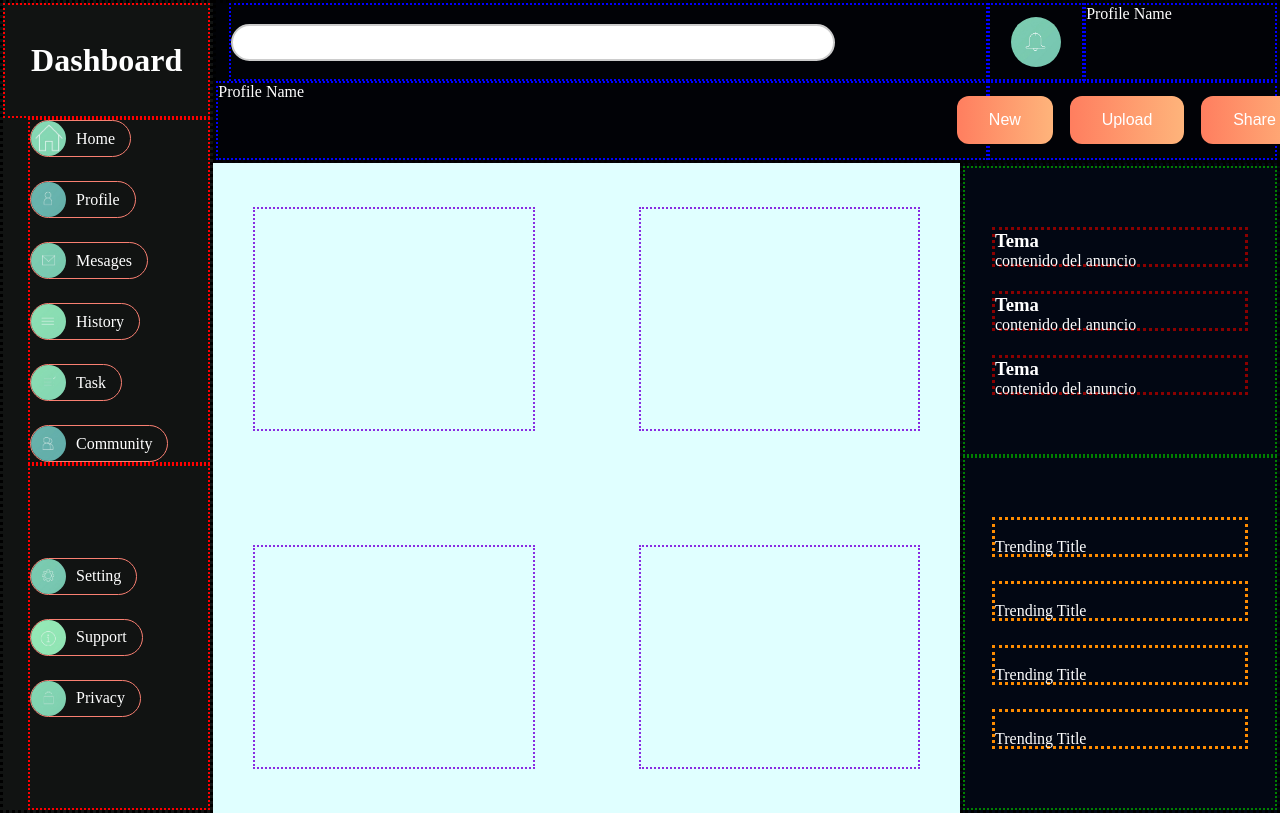
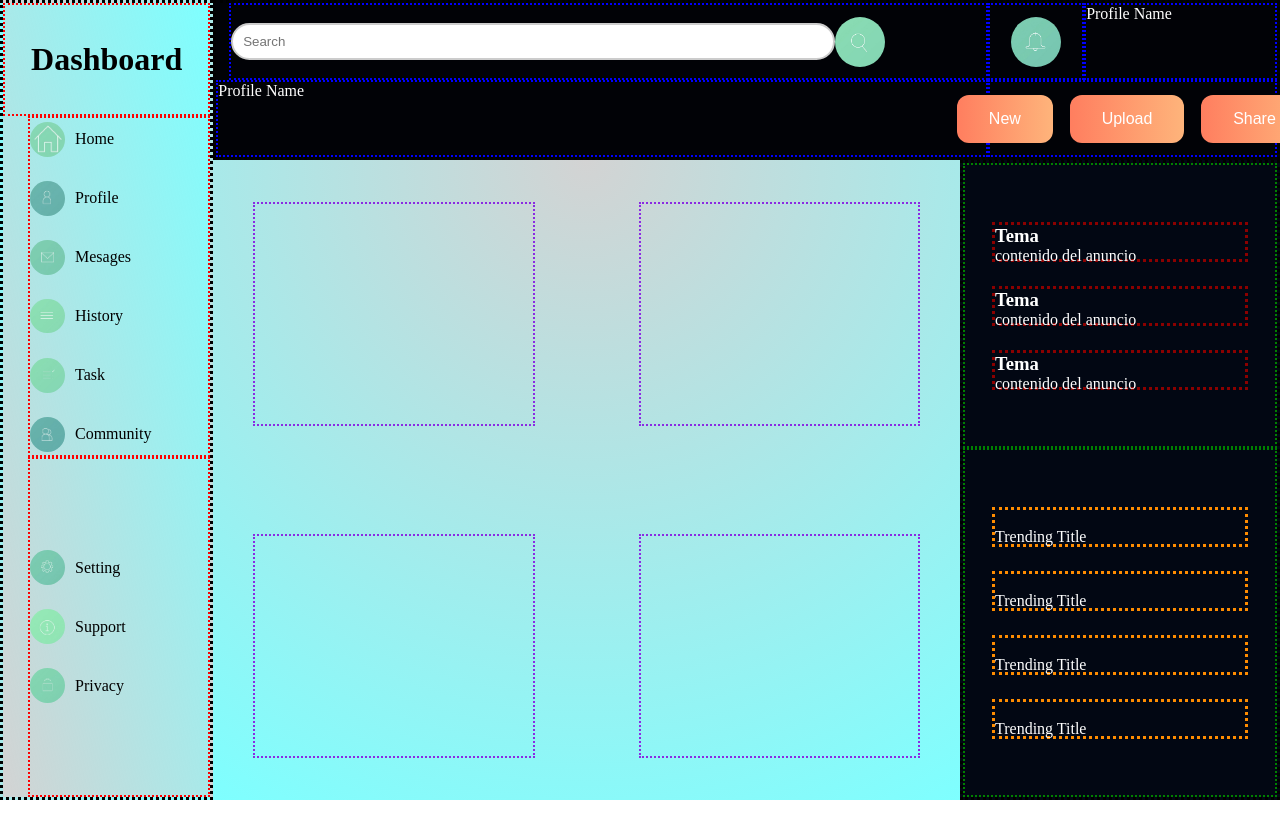
Before and after one commit to Leonidas314/Admin-Dashboard, a plain HTML site: page index.html in a window 1280 px wide. Shown: the top 813 px of the page. Drawn offline with Linux system fonts and the light colour scheme.

Commit message:
download fonts great_vibes and gothic_something , fix background gradient color on sideboard and projectDiv,add search icon

```diff
--- a/index.html
+++ b/index.html
@@ -25,7 +25,7 @@
             </ul>
         </div>
         <div class="header">
-            <div class="headerDivs" id="search"> <input type="text"></div>
+            <div class="headerDivs" id="search"> <input type="text" placeholder="Search"><div id="searchImgDiv"><img id="searchImg" src="images/search.jpg" alt=""></div></div>
             <div class="headerDivs" id="notification"> <div id="bellImg"><img id="bell" src="images/bell-noti.jpg" alt=""></div></div>
             <div class="headerDivs" id="profile1">Profile Name</div>
             <div class="headerDivs" id="profile2">Profile Name</div>
--- a/style.css
+++ b/style.css
@@ -11,7 +11,6 @@ body{
 }
 #main-container{
     display: grid;
-
     height: 100%;
     width: 100%;
     grid-template-columns: 0.8fr 2.8fr 1.2fr;
@@ -47,7 +46,8 @@ body{
     grid-area: 1 / 1 / 3 / 2;
     display: grid;
     grid-template: 1fr 3fr 3fr / 1fr ;
-    background:rgb(17, 19, 18);
+    background:linear-gradient(to bottom left, rgba(0, 255, 255, 0.506) , lightgrey) /*50% 50% / 50% 50%*/;
+    color: black;
 }
 .side-container > h1{
     grid-area: 2/1/3/2;
@@ -61,8 +61,6 @@ body{
 .top-ul > li , .bot-ul > li{
     display: flex;
     flex-direction: row;
-    border: 1px solid salmon;
-    border-radius: 25px;
 }
 .top-ul > li > p , .bot-ul > li > p{
     display: flex;
@@ -86,7 +84,7 @@ body{
 .headerDivs{
     border: 2px dotted blue;
 }
-#bellImg{
+#bellImg , #searchImgDiv{
     width: 50px;
     height: 50px;
     overflow: hidden;
@@ -97,6 +95,11 @@ body{
  justify-content: center;
 }
 #bell{
+    width: 100%;
+    height: auto;
+    border-radius: 100%;
+}
+#searchImg{
     width: 100%;
     height: auto;
     border-radius: 100%;
@@ -118,7 +121,7 @@ body{
     align-items: center;
     justify-content: center;
     gap: 3vh;
-    background: lightcyan;
+    background: radial-gradient(circle at center top ,lightgrey, rgba(0, 255, 255, 0.506));
 }
 .project{
     border: 2px dotted blueviolet;
@@ -201,3 +204,6 @@ input {
     border: 2px solid #ccc;
     border-radius: 20px;
 }
+#searchImg{
+
+}
```
Also changed, not shown: 2 other files.
